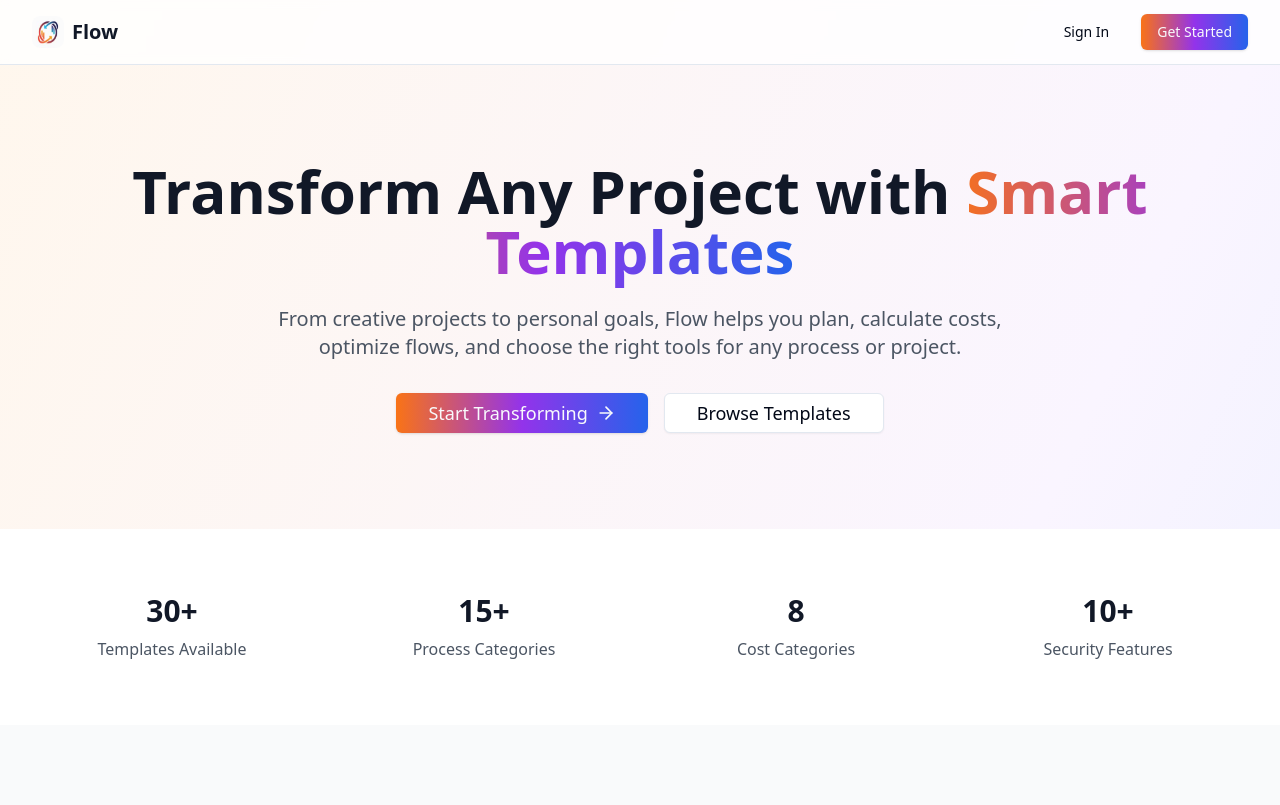
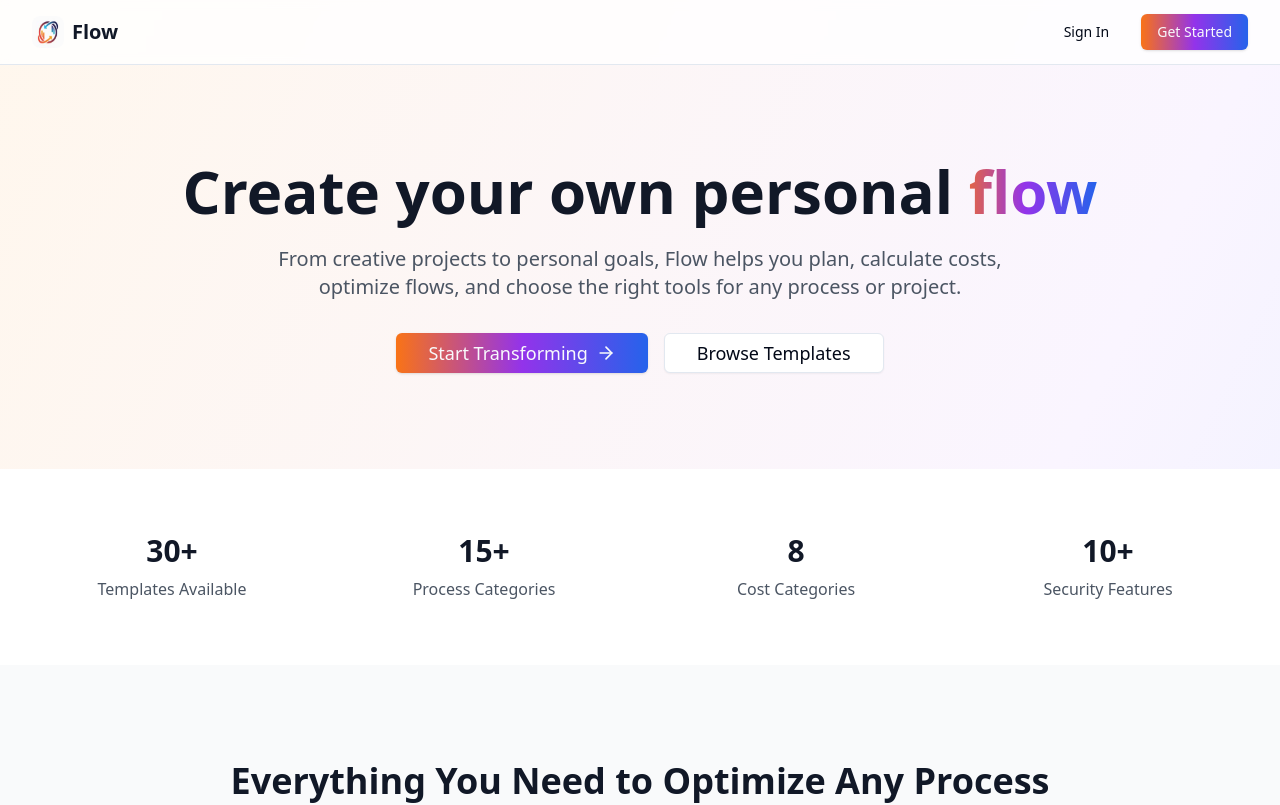
Before and after one commit to J7tn/Flow, a React (Vite) app: page / in a window 1280 px wide. Shown: the top 805 px of the page. Built offline with nearby package versions, Linux system fonts and the light colour scheme; no server answers.

Commit message:
Update LandingPage.tsx

```diff
--- a/src/components/LandingPage.tsx
+++ b/src/components/LandingPage.tsx
@@ -100,12 +100,12 @@ export function LandingPage() {
               animate={{ opacity: 1, y: 0 }}
               transition={{ duration: 0.8 }}
             >
-                                   <h1 className="text-5xl md:text-6xl font-bold text-gray-900 mb-6">
-                       Transform Any Project with
-                       <span className="bg-gradient-to-r from-orange-500 via-purple-600 to-blue-600 bg-clip-text text-transparent">
-                         {" "}Smart Templates
-                       </span>
-                     </h1>
+                                                 <h1 className="text-5xl md:text-6xl font-bold text-gray-900 mb-6">
+                Create your own personal
+                <span className="bg-gradient-to-r from-orange-500 via-purple-600 to-blue-600 bg-clip-text text-transparent">
+                  {" "}flow
+                </span>
+              </h1>
 
                      <p className="text-xl text-gray-600 mb-8 max-w-3xl mx-auto">
                        From creative projects to personal goals, Flow helps you plan, calculate costs,
```
